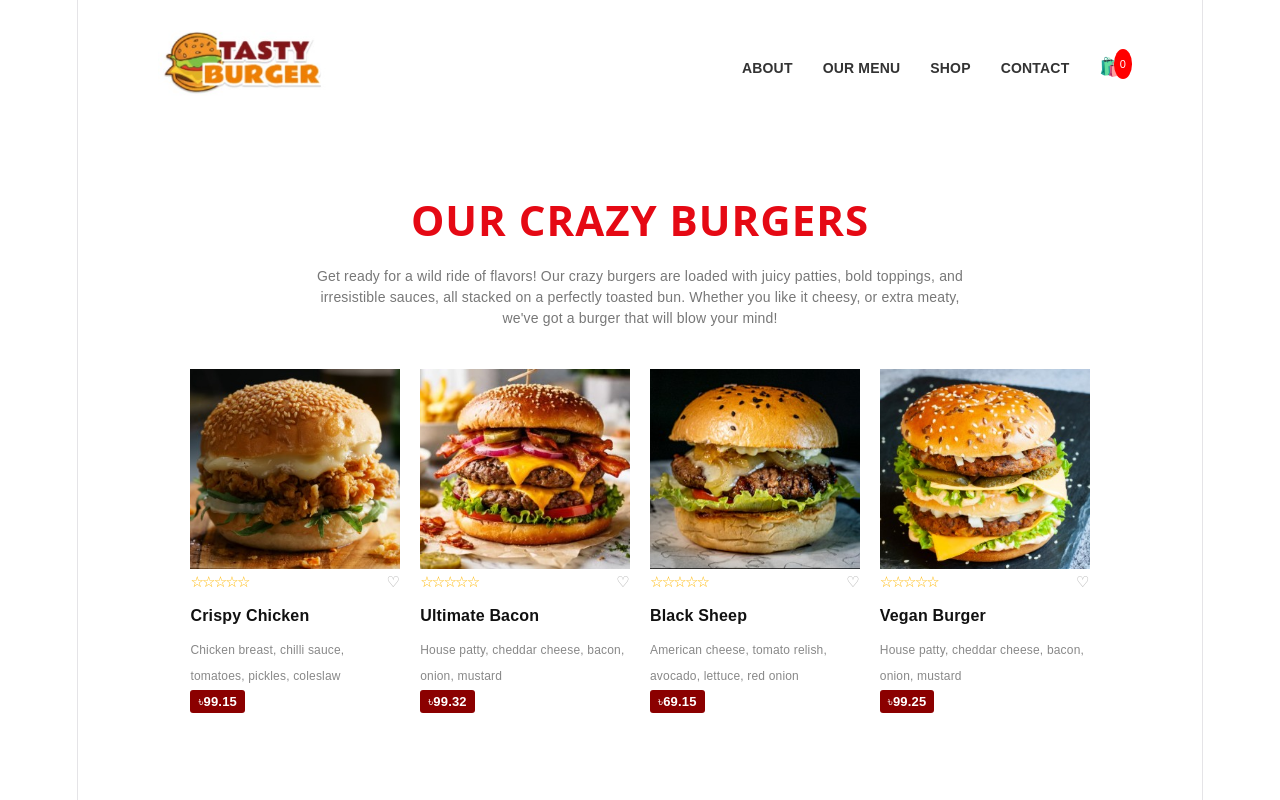
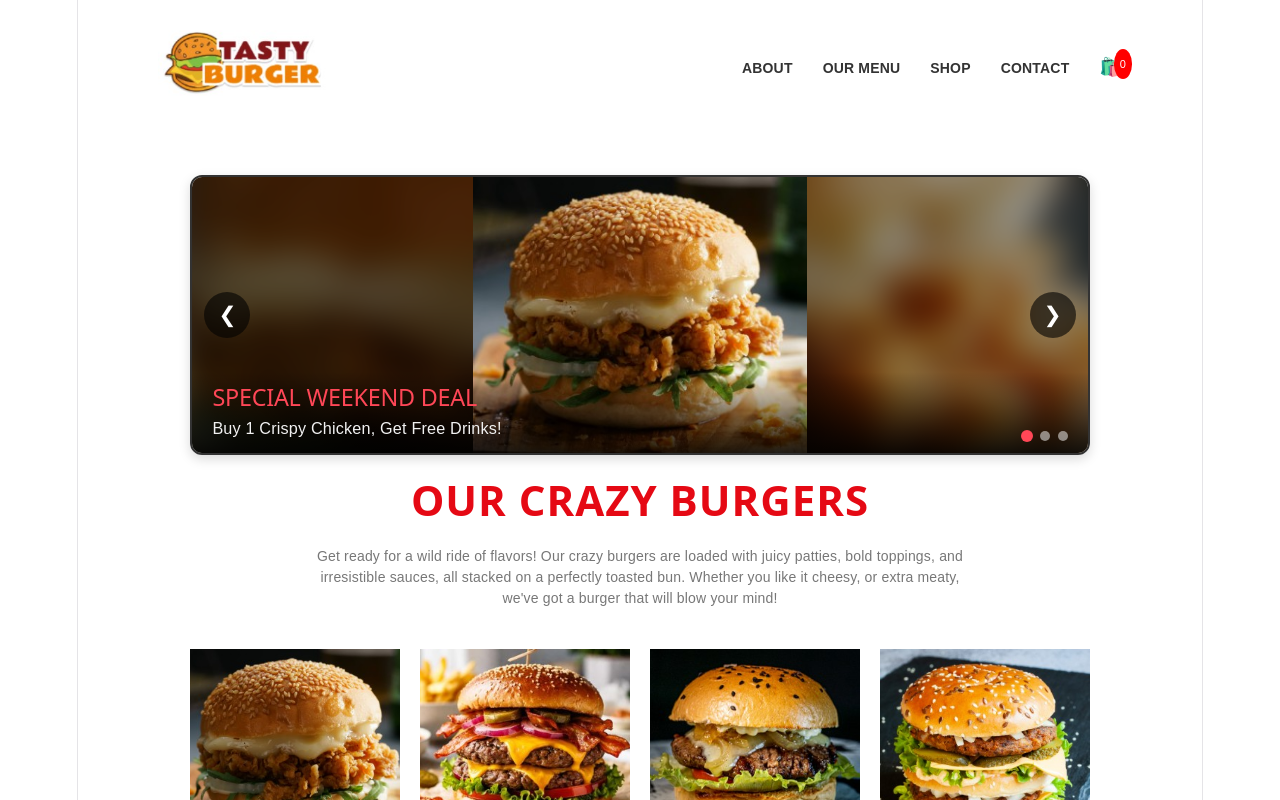
Before and after one commit to lasalamiatrisha/tasty-burger-shop, a React (Vite) app: page / in a window 1280 px wide. Shown: the top 800 px of the page. Built offline with nearby package versions, Linux system fonts and the light colour scheme.

Commit message:
add image slider

```diff
--- a/src/App.css
+++ b/src/App.css
@@ -419,3 +419,124 @@ nav a {
   font-weight: bold;
   cursor: pointer;
 }
+/* Image Slider Outer Container */
+.slider-container {
+  position: relative;
+  width: 100%;
+  max-width: 900px;
+  height: 280px;
+  margin: 0 auto 30px auto;
+  border-radius: 12px;
+  overflow: hidden;
+  box-shadow: 0 4px 12px rgba(0, 0, 0, 0.15);
+  border: 2px solid #333;
+}
+
+.slider-card {
+  width: 100%;
+  height: 100%;
+  position: relative;
+  display: flex;
+  justify-content: center;
+  align-items: center;
+  overflow: hidden;
+}
+
+/* Blurred Background Image Layer */
+.slider-bg-blur {
+  position: absolute;
+  top: -10%;
+  left: -10%;
+  right: -10%;
+  bottom: -10%;
+  background-size: cover;
+  background-position: center;
+  filter: blur(15px) brightness(0.6);
+  transform: scale(1.1); /* Prevents white edges when blurred */
+  z-index: 1;
+}
+
+/* Main Clear Burger Image */
+.slider-img {
+  position: relative;
+  z-index: 2;
+  width: 100%;
+  height: 100%;
+  object-fit: contain; /* Full burger visible without cropping */
+}
+
+/* Overlay Text Banner */
+.slider-overlay {
+  position: absolute;
+  bottom: 0;
+  left: 0;
+  right: 0;
+  padding: 12px 20px;
+  background: linear-gradient(transparent, rgba(0, 0, 0, 0.85));
+  color: #ffffff;
+  text-align: left;
+  z-index: 3;
+}
+
+.slider-overlay h2 {
+  margin: 0;
+  font-size: 1.3rem;
+  color: #ff4757;
+}
+
+.slider-overlay p {
+  margin: 4px 0 0 0;
+  font-size: 0.9rem;
+  color: #f1f1f1;
+}
+
+/* Arrow Navigation Buttons */
+.slider-btn {
+  position: absolute;
+  top: 50%;
+  transform: translateY(-50%);
+  background: rgba(0, 0, 0, 0.6);
+  color: #ffffff;
+  border: none;
+  font-size: 1.2rem;
+  padding: 10px 14px;
+  cursor: pointer;
+  border-radius: 50%;
+  transition: background 0.2s, transform 0.2s;
+  z-index: 10;
+}
+
+.slider-btn:hover {
+  background: rgba(255, 71, 87, 0.9);
+}
+
+.prev-btn {
+  left: 12px;
+}
+
+.next-btn {
+  right: 12px;
+}
+
+/* Indicator Dots */
+.slider-dots {
+  position: absolute;
+  bottom: 12px;
+  right: 20px;
+  display: flex;
+  gap: 8px;
+  z-index: 10;
+}
+
+.dot {
+  width: 10px;
+  height: 10px;
+  background-color: rgba(255, 255, 255, 0.5);
+  border-radius: 50%;
+  cursor: pointer;
+}
+
+.dot.active {
+  background-color: #ff4757;
+  transform: scale(1.2);
+}
--- a/src/App.tsx
+++ b/src/App.tsx
@@ -1,4 +1,4 @@
-import { useState } from 'react'
+import { useState, useEffect } from 'react'
 import './App.css'
 
 // Import images from assets folder
@@ -7,6 +7,90 @@ import burger1 from './assets/burger1.jpg'
 import burger2 from './assets/burger2.jpg'
 import burger3 from './assets/burger3.jpg'
 import burger4 from './assets/burger4.jpg'
+
+// Promo Slider Component
+interface Slide {
+  id: number
+  title: string
+  subtitle: string
+  image: string
+}
+
+const PROMO_SLIDES: Slide[] = [
+  {
+    id: 1,
+    title: 'SPECIAL WEEKEND DEAL',
+    subtitle: 'Buy 1 Crispy Chicken, Get Free Drinks!',
+    image: burger1,
+  },
+  {
+    id: 2,
+    title: 'NEW ULTIMATE BACON',
+    subtitle: 'Loaded with double cheddar and smoky bacon strips.',
+    image: burger2,
+  },
+  {
+    id: 3,
+    title: 'FRESH & CRAZY FLAVORS',
+    subtitle: 'Try our Black Sheep with fresh avocado relish!',
+    image: burger3,
+  },
+]
+function ImageSlider({ slides }: { slides: Slide[] }) {
+  const [currentIndex, setCurrentIndex] = useState<number>(0)
+
+  const goToPrev = () => {
+    setCurrentIndex((prevIndex) => (prevIndex === 0 ? slides.length - 1 : prevIndex - 1))
+  }
+
+  const goToNext = () => {
+    setCurrentIndex((prevIndex) => (prevIndex + 1) % slides.length)
+  }
+
+  return (
+    <div className="slider-container">
+      <div className="slider-card">
+        {/* Blurred Background Image Layer */}
+        <div
+          className="slider-bg-blur"
+          style={{ backgroundImage: `url(${slides[currentIndex].image})` }}
+        />
+
+        {/* Main Clean Burger Image */}
+        <img
+          src={slides[currentIndex].image}
+          alt={slides[currentIndex].title}
+          className="slider-img"
+        />
+
+        {/* Overlay Banner Text */}
+        <div className="slider-overlay">
+          <h2>{slides[currentIndex].title}</h2>
+          <p>{slides[currentIndex].subtitle}</p>
+        </div>
+      </div>
+
+      {/* Navigation Arrows */}
+      <button className="slider-btn prev-btn" onClick={goToPrev}>
+        &#10094;
+      </button>
+      <button className="slider-btn next-btn" onClick={goToNext}>
+        &#10095;
+      </button>
+
+      {/* Indicator Dots */}
+      <div className="slider-dots">
+        {slides.map((_, index) => (
+          <span
+            key={index}
+            className={`dot ${index === currentIndex ? 'active' : ''}`}
+            onClick={() => setCurrentIndex(index)}
+          />
+        ))}
+      </div>
+    </div>
+  )
+}
 
 // Component for Star Rating & Heart Toggle
 function StarRating() {
@@ -66,7 +150,7 @@ function App() {
   // Navigation Modal State
   const [navModal, setNavModal] = useState<NavModalContent | null>(null)
 
-  // Whiteboard V2 States: Product Modal & Cart State
+  // Product Modal & Cart State
   const [selectedBurger, setSelectedBurger] = useState<SelectedBurger | null>(null)
   const [modalQty, setModalQty] = useState<number>(1)
   const [cart, setCart] = useState<CartItem[]>([])
@@ -207,6 +291,9 @@ function App() {
 
       {/* Main Section */}
       <section className="menu-section">
+        {/* Banner Image Slider */}
+        <ImageSlider slides={PROMO_SLIDES} />
+
         <h1 className="main-title">OUR CRAZY BURGERS</h1>
         <p className="subtitle">
           Get ready for a wild ride of flavors! Our crazy burgers are loaded with juicy
```
Also changed, not shown: src/ImageSlider.tsx (added, +74 -0 lines).
